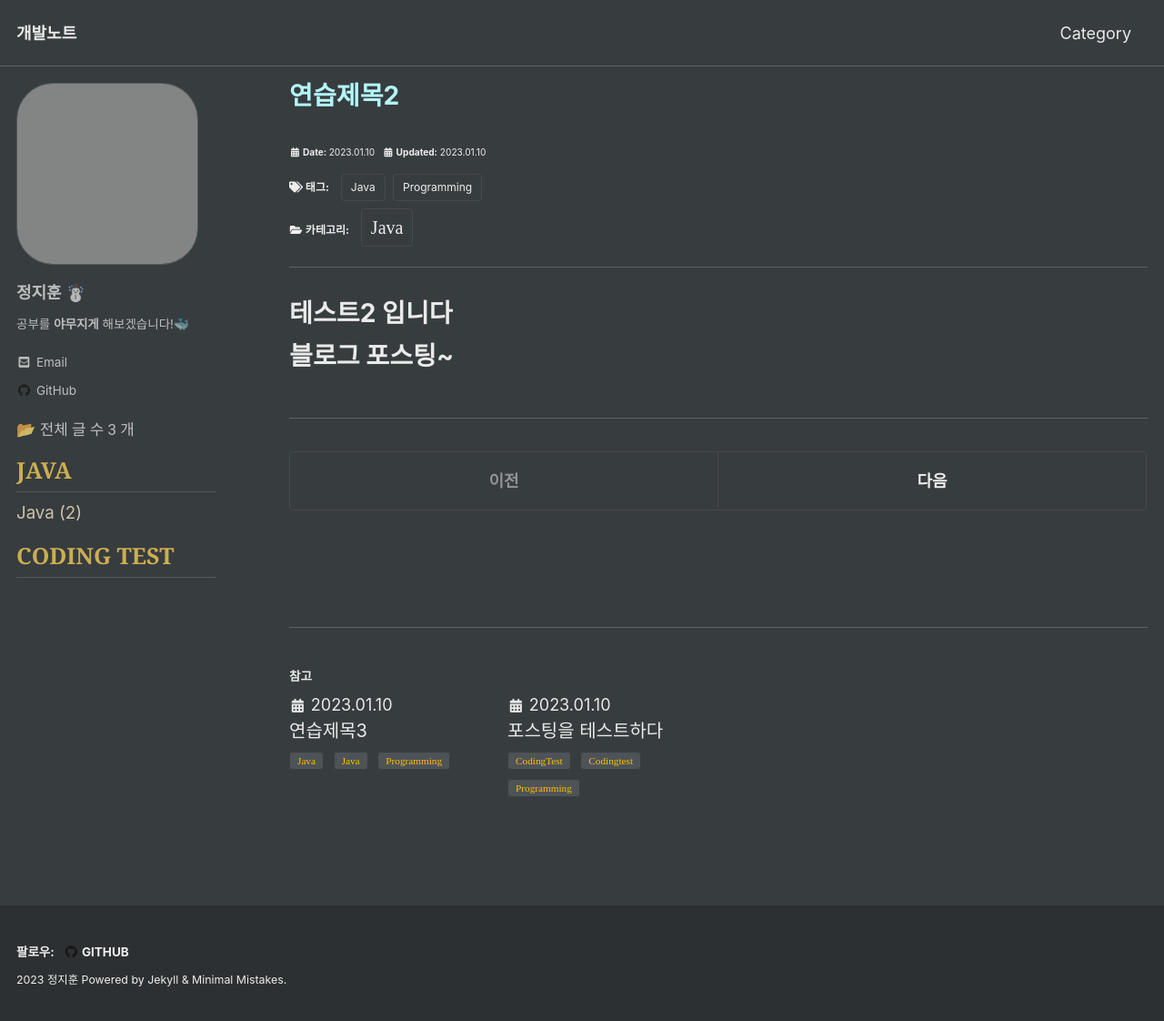
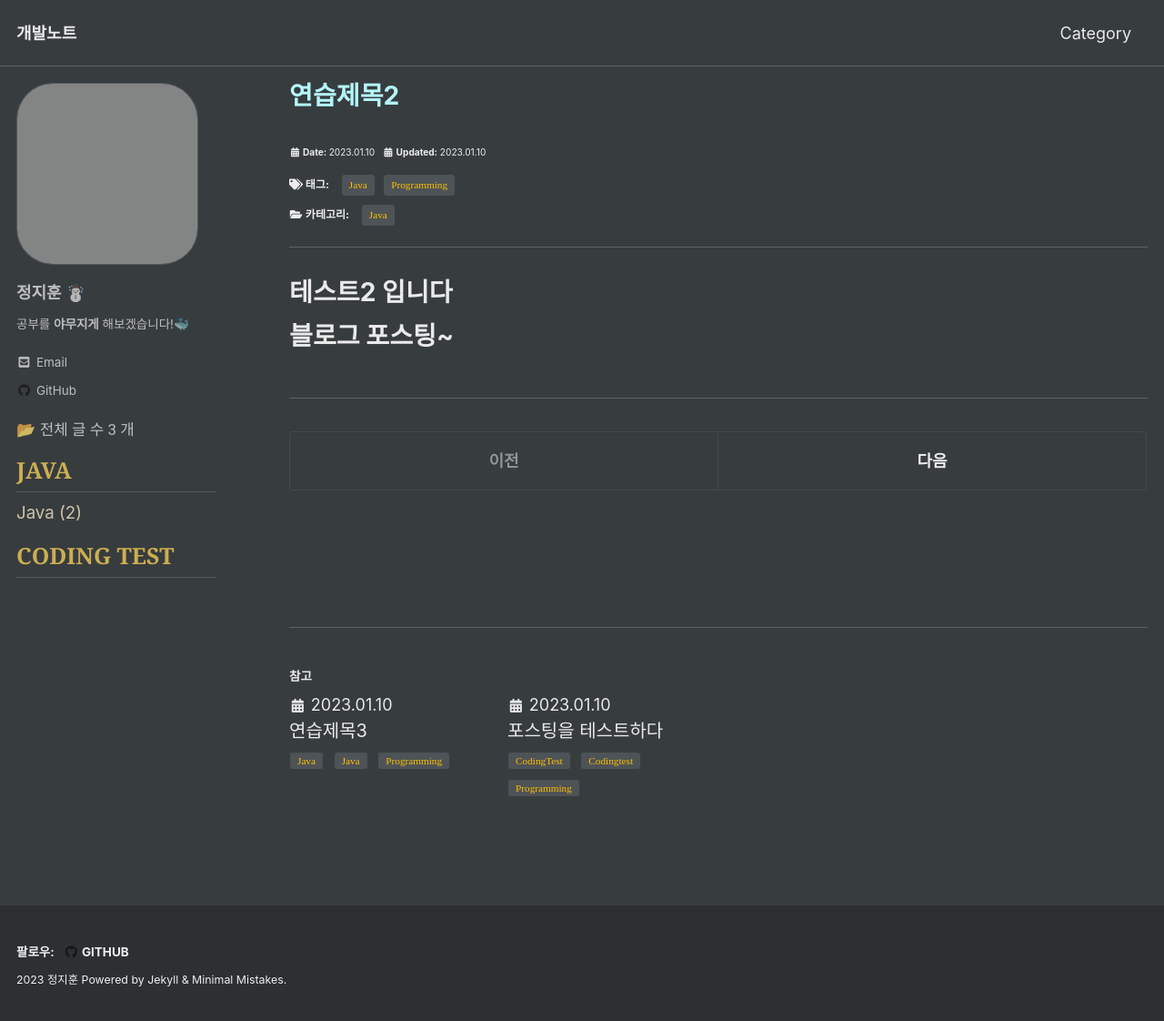
Before and after one commit to Jeongjjuna/jeongjjuna.github.io, a Jekyll site: the page built from _posts/2023-01-10-test2.md, in a window 1280 px wide and 1122 px high. Shown: the whole window at 91% size. Built offline with Jekyll 4.4.1, drawn with Linux system fonts in a browser that asks for light colours; cached includes are drawn as plain includes; some web fonts are replaced; grey boxes are pictures that could not be loaded.

Commit message:
Update: 본문 카테고리, 태그 디자인변경

```diff
--- a/_includes/category-list.html
+++ b/_includes/category-list.html
@@ -12,7 +12,17 @@
     <strong><i class="fas fa-fw fa-folder-open" aria-hidden="true"></i> {{ site.data.ui-text[site.locale].categories_label | default: "Categories:" }} </strong>
     <span itemprop="keywords">
     {% for category_word in categories_sorted %}
-      <a href="{{ category_word | slugify | prepend: path_type | prepend: site.category_archive.path | relative_url }}" class="page__taxonomy-item p-category" rel="tag" style = "text-decoration: none; font-family: 'Cafe24Oneprettynight'; font-size: 20px;">{{ category_word }}</a>{% unless forloop.last %}<span class="sep">, </span>{% endunless %}
+      <a href="{{ category_word | slugify | prepend: path_type | prepend: site.category_archive.path | relative_url }}" class="page__taxonomy-item p-category" rel="tag" style = "text-decoration: none; font-family: 'Cafe24Oneprettynight'; font-size: 20px;
+      margin-right: 5px;
+      margin-bottom: 8px;
+      padding: 3px 8px;
+      text-decoration: none;
+      border: 1px solid #373C3F;
+      border-radius: 4px;
+      background-color: #4D5357;
+      font-size: 11.25px;
+      text-decoration: none; font-family: 'Cafe24Oneprettynight';
+      color: #FFBF00;">{{ category_word }}</a>{% unless forloop.last %}<span class="sep">, </span>{% endunless %}
     {% endfor %}
     </span>
   </p>
--- a/_includes/tag-list.html
+++ b/_includes/tag-list.html
@@ -12,7 +12,17 @@
     <strong><i class="fas fa-fw fa-tags" aria-hidden="true"></i> {{ site.data.ui-text[site.locale].tags_label | default: "Tags:" }} </strong>
     <span itemprop="keywords">
     {% for tag_word in tags_sorted %}
-      <a href="{{ tag_word | slugify | prepend: path_type | prepend: site.tag_archive.path | relative_url }}" class="page__taxonomy-item p-category" rel="tag">{{ tag_word }}</a>{% unless forloop.last %}<span class="sep">, </span>{% endunless %}
+      <a href="{{ tag_word | slugify | prepend: path_type | prepend: site.tag_archive.path | relative_url }}" class="page__taxonomy-item p-category" rel="tag"
+      style="margin-right: 5px;
+                    margin-bottom: 8px;
+                    padding: 3px 8px;
+                    text-decoration: none;
+                    border: 1px solid #373C3F;
+                    border-radius: 4px;
+                    background-color: #4D5357;
+                    font-size: 11.25px;
+                    text-decoration: none; font-family: 'Cafe24Oneprettynight';
+                    color: #FFBF00;">{{ tag_word }}</a>{% unless forloop.last %}<span class="sep">, </span>{% endunless %}
     {% endfor %}
     </span>
   </p>
```
